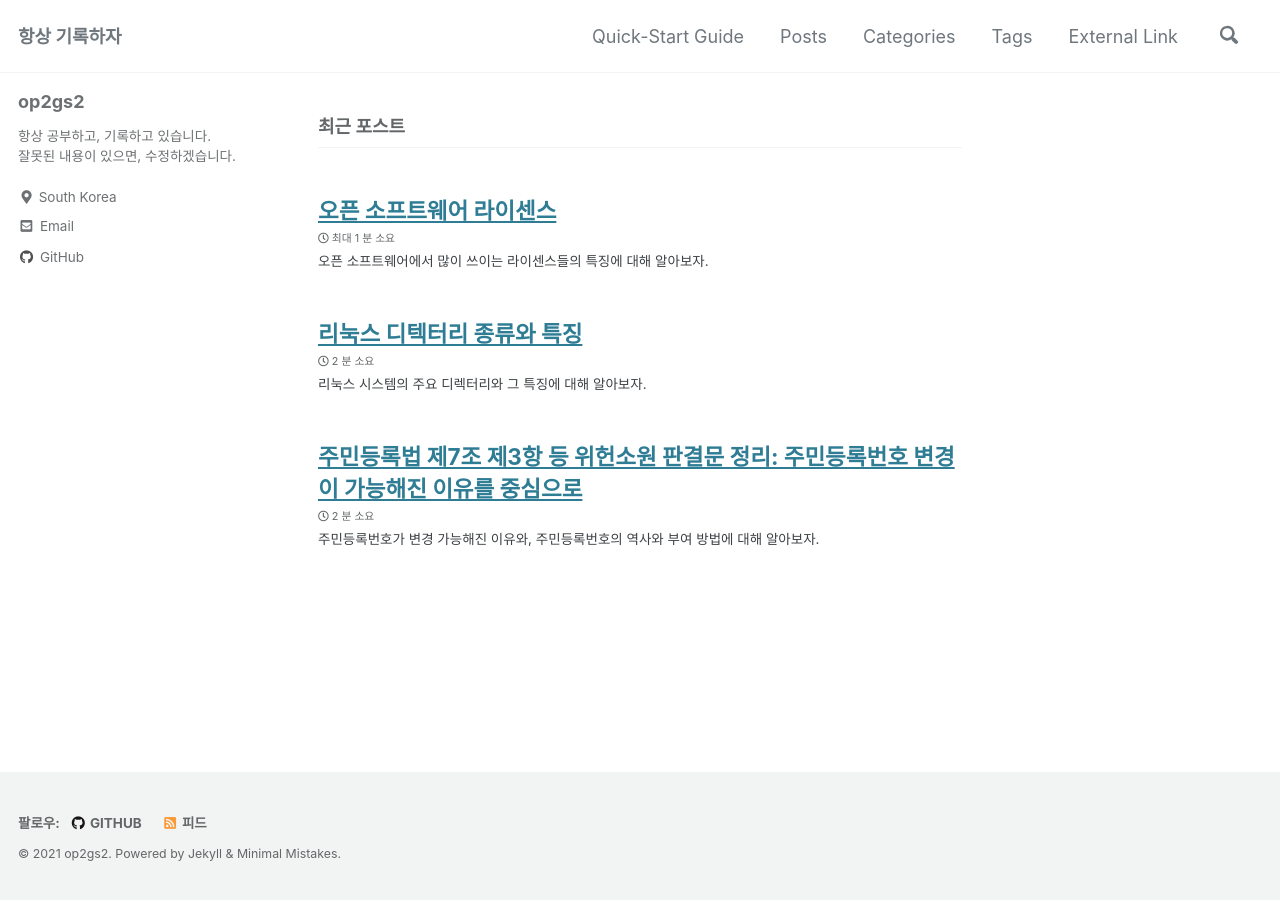
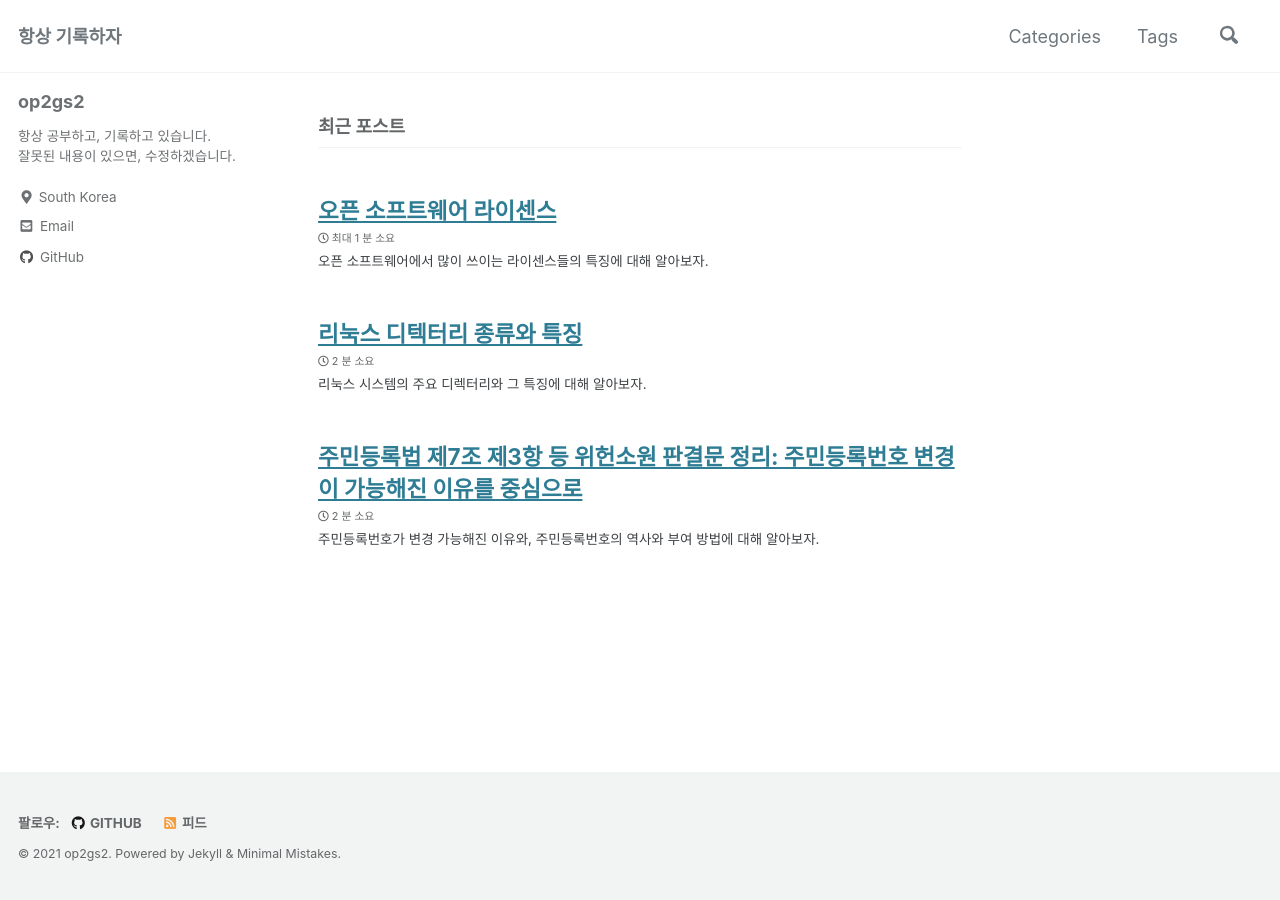
Before and after one commit to DongkilShin1/op2gs2.github.io, a Jekyll site: the page built from index.html, in a window 1280 px wide. Built offline with Jekyll 4.4.1, drawn with Linux system fonts in a browser that asks for light colours; cached includes are drawn as plain includes; the list of posts is cut into pages by our own code.

Commit message:
no message

```diff
--- a/_data/navigation.yml
+++ b/_data/navigation.yml
@@ -1,12 +1,6 @@
 # main links
 main:
-  - title: "Quick-Start Guide"
-    url: https://mmistakes.github.io/minimal-mistakes/docs/quick-start-guide/
-  - title: "Posts"
-    url: /year-archive/
   - title: "Categories"
     url: /categories/
   - title: "Tags"
     url: /tags/
-  - title: "External Link"
-    url: https://google.com
```
